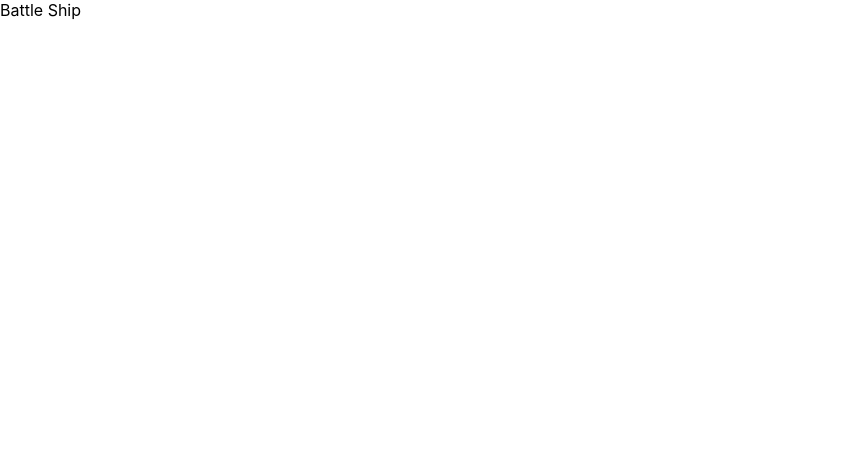
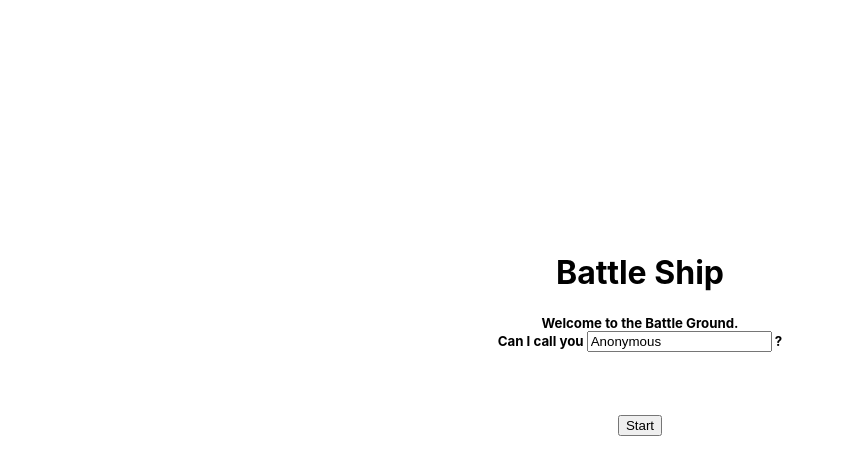
Before and after one commit to kar-21/battle-ship, a React (Create React App) app: page / in a window 1280 px wide. Shown: the top 474 px of the page, without its empty margins (0-844 px from the left). Built offline with nearby package versions, Linux system fonts and the light colour scheme.

Commit message:
adding welcome page & accept username

```diff
--- a/src/App.jsx
+++ b/src/App.jsx
@@ -1,5 +1,6 @@
 import React from "react";
 import { BrowserRouter, Switch, Route } from "react-router-dom";
+import WelcomePage from "./components/Welcome";
 
 const App = () => {
   return (
@@ -9,7 +10,7 @@ const App = () => {
           <Route
             exact
             path="/"
-            component={() => <>Battle Ship</>}
+            component={() => <WelcomePage />}
           />
         </Switch>
       </BrowserRouter>
--- /dev/null
+++ b/src/components/Welcome.jsx
@@ -0,0 +1,63 @@
+import React, { useState } from "react";
+
+const classes = {
+  div: {
+    textAlign: "center",
+    paddingTop: "29vh",
+  },
+  login: {
+    textAlign: "center",
+    paddingTop: "5vh",
+  },
+  error: {
+    color: "red",
+    margin: "0px 0px -14px",
+    fontSize: "10px",
+  },
+};
+
+function WelcomePage(props) {
+  let [name, setName] = useState("Anonymous");
+  let [isFormValid, setIsFormValid] = useState(true);
+
+  const callStart = () => {
+    console.log("User Name >>> ", name);
+  };
+
+  const handleChange = (event) => {
+    setName(event.target.value);
+
+    if (!event.target.value) {
+      setIsFormValid(false);
+    } else if (event.target.value.match(/^[a-zA-Z0-9\-_\s]+$/)) {
+      setIsFormValid(true);
+    } else {
+      setIsFormValid(false);
+    }
+  };
+
+  return (
+    <>
+      <div style={classes.div}>
+        <h1>Battle Ship</h1>
+        <h5>
+          Welcome to the Battle Ground.
+          <br />
+          Can I call you <input onChange={handleChange} value={name}></input> ?
+        </h5>
+        {isFormValid ? (
+          <></>
+        ) : (
+          <p style={classes.error}>We accept only alphanumeric values.</p>
+        )}
+      </div>
+      <div style={classes.login}>
+        <button disabled={!isFormValid} onClick={callStart}>
+          Start
+        </button>
+      </div>
+    </>
+  );
+}
+
+export default WelcomePage;
```
